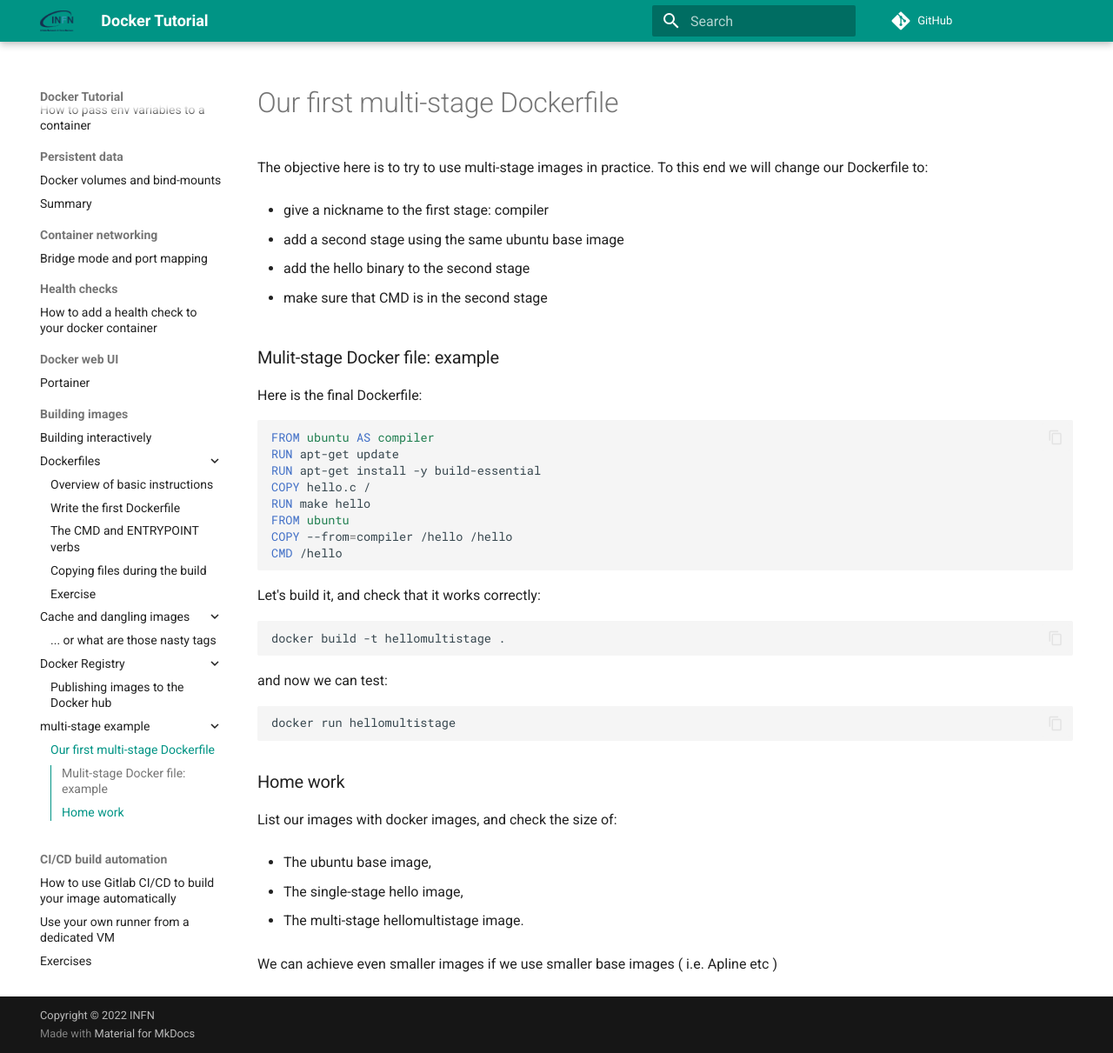
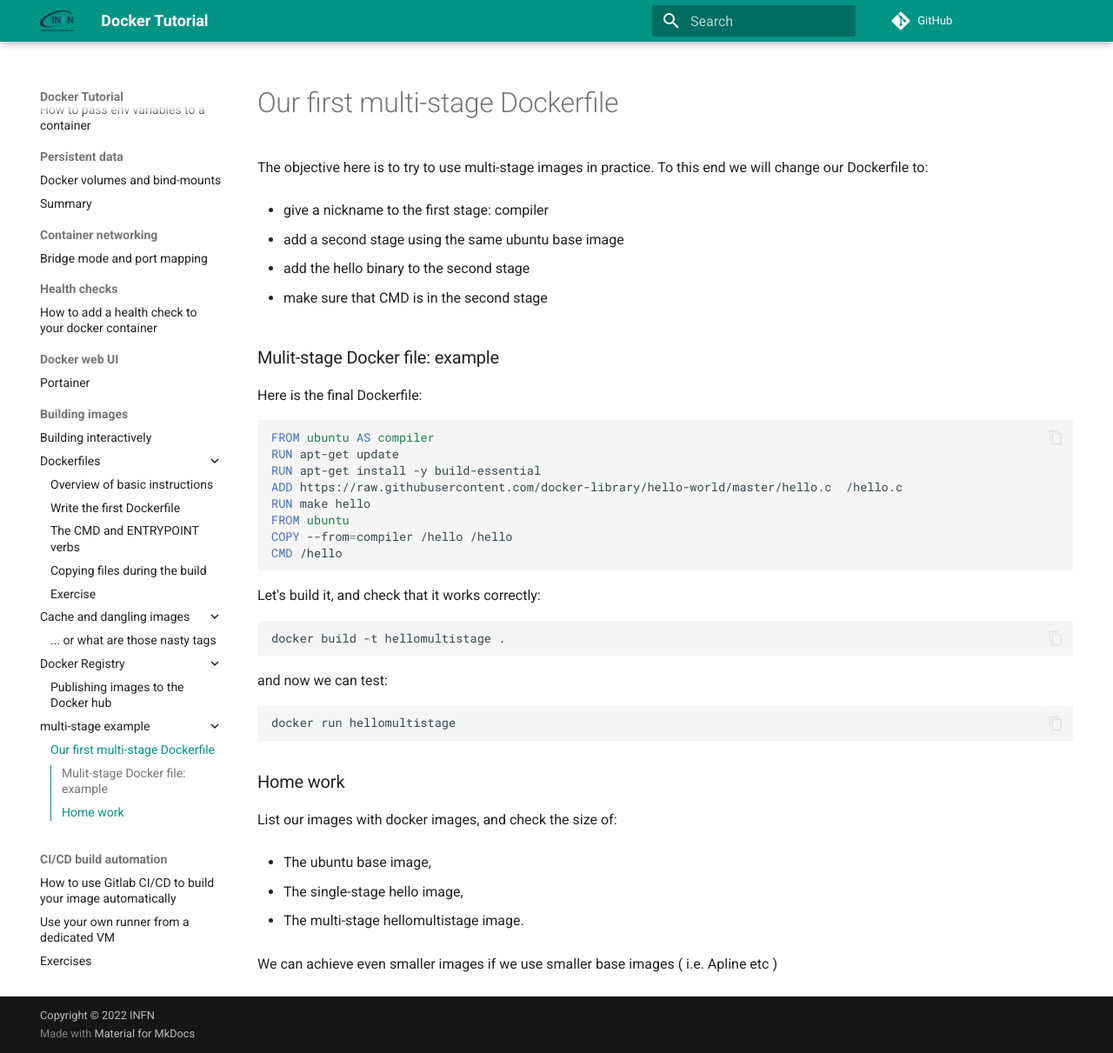
Before and after one commit to maricaantonacci/docker-tutorial, an MkDocs documentation site: the page built from docs/image/multistage/multistage-example.md, in a window 1280 px wide and 1211 px high. Shown: the whole window at 87% size. Built offline with MkDocs 1.6.1 and Material for MkDocs 9.7.7, drawn with Linux system fonts in a browser that asks for light colours; comment, search, counter and statistics services are not loaded.

Commit message:
Fix multi-stage Dockerfile

```diff
--- a/docs/image/multistage/multistage-example.md
+++ b/docs/image/multistage/multistage-example.md
@@ -18,7 +18,7 @@ Here is the final Dockerfile:
 FROM ubuntu AS compiler
 RUN apt-get update
 RUN apt-get install -y build-essential
-COPY hello.c /
+ADD https://raw.githubusercontent.com/docker-library/hello-world/master/hello.c  /hello.c
 RUN make hello
 FROM ubuntu
 COPY --from=compiler /hello /hello
```
